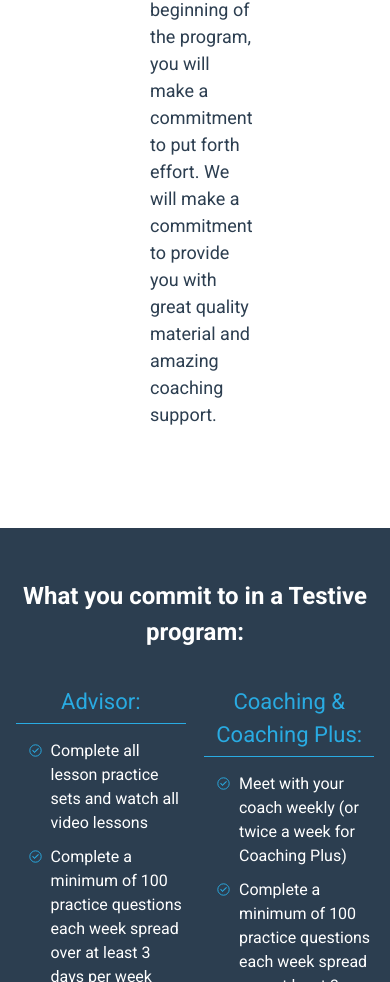
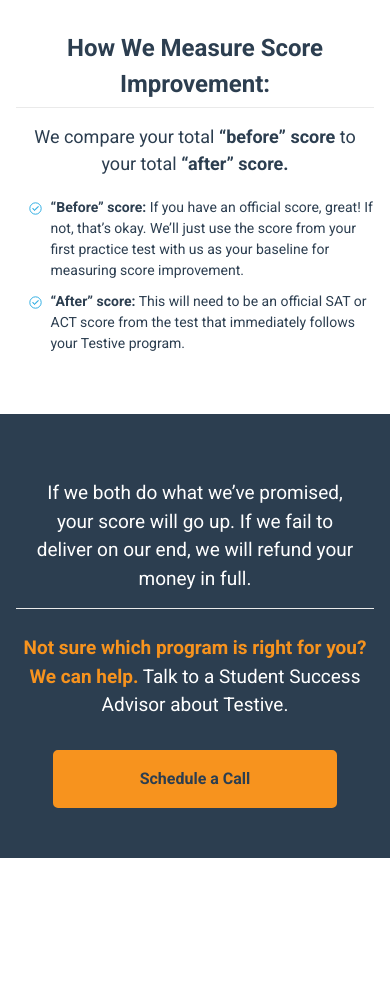
Before and after one commit to andrealeigh/testive_guarantee, a plain HTML site: page index.html in a window 390 px wide. Shown: the part 1018-2000 px from the top of the page. After the commit the page ends 1876 px from the top, so only its background shows below. Drawn offline with Linux system fonts and the light colour scheme.

Commit message:
First half of media queries

```diff
--- a/index.html
+++ b/index.html
@@ -41,7 +41,7 @@
         </div>
     </section>
 
-    <section class="guarantee-score-improvement">
+    <section class="guarantee-score-improvement-section">
         <h2 class="guarantee-score-improvement-header">How We Measure Score Improvement:</h2>
         <p class="guarantee-score-improvement-blurb">We compare your total <span class="guarantee-score-improvement-emphasis">&ldquo;before&rdquo; score</span> to your total <span class="guarantee-score-improvement-emphasis">&ldquo;after&rdquo; score.</span></p>
         <ul class="guarantee-score-improvement-list">
--- a/scss/stylesheet.scss
+++ b/scss/stylesheet.scss
@@ -155,7 +155,7 @@
     }
 }
 
-.guarantee-score-improvement {
+.guarantee-score-improvement-section {
     @include flex;
     @include flex-direction(column);
     @include flex-justify-content(center);
@@ -230,3 +230,74 @@
         }
     }
 }
+
+@media only screen and (max-width: 1000px) {
+    .guarantee-hero-section {
+        padding: 100px 4%;
+    }
+    .guarantee-overview-section {
+        padding: 100px 4%;
+    }
+    .guarantee-score-improvement-section {
+        padding: 100px 4%;
+    }
+    .guarantee-money-back-section {
+        padding: 100px 4%;
+    }
+}
+
+@media only screen and (max-width: 870px) {
+    .guarantee-hero-section {
+        padding: 50px 4%;
+        .guarantee-hero-header {
+            font-size: 32px;
+            max-width: 460px;
+        }
+    }
+    .guarantee-overview-section {
+        padding: 50px 4%;
+        .guarantee-overview-blurb {
+            font-size: 16px;
+        }
+    }
+    .guarantee-details-section {
+        padding: 50px 4%;
+        .guarantee-programs-header {
+            font-size: 18px;
+        }
+        .guarantee-programs-list-item {
+            font-size: 14px;
+        }
+    }
+    .guarantee-score-improvement-section {
+        padding: 50px 4%;
+        .guarantee-score-improvement-blurb {
+            font-size: 18px;
+        }
+        .guarantee-score-improvement-list {
+            max-width: 605px;
+            font-size: 14px;
+        }
+    }
+    .guarantee-money-back-section {
+        padding: 50px 4%;
+        .guarantee-money-back-blurb {
+            font-size: 19px;
+            max-width: 600px;
+        }
+        .guarantee-cta-blurb {
+            font-size: 19px;
+            max-width: 460px;
+        }
+    }
+}
+
+@media only screen and (max-width: 500px) {
+.guarantee-hero-section {
+    padding: 20px 4%;
+    .guarantee-hero-header {
+        font-size: 20px;
+        max-width: 190px;
+    }
+}
+}
```
Also changed, not shown: css/stylesheet.css.
